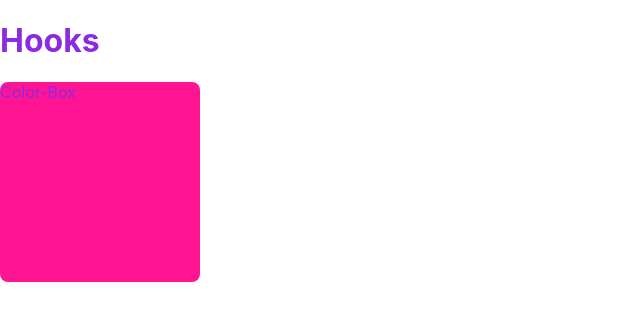
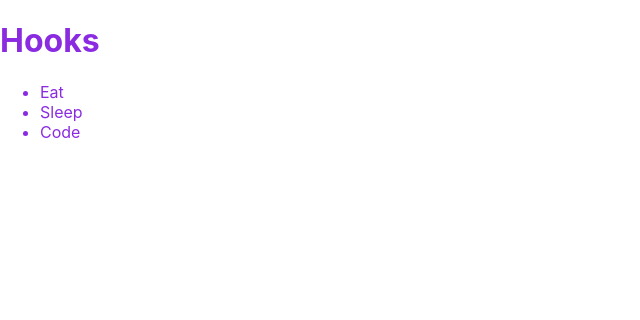
Before and after one commit to Tieu-Mai-Nhi/hooks, a React (Create React App) app: page / in a window 1280 px wide. Shown: the top 320 px of the page, without its empty margins (0-640 px from the left). Built offline with nearby package versions, Linux system fonts and the light colour scheme.

Commit message:
Add todoList

```diff
--- a/src/App.js
+++ b/src/App.js
@@ -1,11 +1,34 @@
+import { useState } from 'react';
 import './App.scss';
-import ColorBox from './components/ColorBox';
+import TodoList from './components/TodoList'
 
 function App() {
+
+  const [todoList, setTodoList] = useState([
+    { id: '1', title: 'Eat' },
+    { id: '2', title: 'Sleep' },
+    { id: '3', title: 'Code'}
+  ])
+
+  function handleTodoClick(todo) {
+    // lấy được todo được click rồi
+    console.log(todo);
+    // tìm vị trí
+    const index = todoList.findIndex(x => x.id === todo.id);
+    if (index == -1) return;
+
+    const newTodoList = [...todoList] //clone nếu muốn dùng mảng đó
+    newTodoList.splice(index, 1);
+    setTodoList(newTodoList);
+    //
+  }
+
+
+
   return (
     <div className="app">
       <h1>Hooks</h1>
-      <ColorBox />
+      <TodoList todos={todoList} onTodoClick={handleTodoClick}/>
     </div>
   );
 }
--- /dev/null
+++ b/src/components/TodoList/index.jsx
@@ -0,0 +1,36 @@
+import React from 'react';
+import PropTypes from 'prop-types';
+
+TodoList.propTypes = {
+    todos: PropTypes.array,
+    onTodoClick: PropTypes.func,
+};
+
+TodoList.defaultProps = {
+    todos: [],
+    onTodoClick: null,
+}
+
+function TodoList({ todos, onTodoClick }) {
+
+    function handleClick(todo) {
+        if (onTodoClick) {
+            onTodoClick(todo);  // thằng onTodoClick có thể bị null nên phải có điều kiện
+        }
+    }
+
+    return (
+        <ul className="todo-list">
+            {todos.map(todo => (
+                <li
+                    key={todo.id}
+                    onClick = {() => handleClick(todo)}
+                >
+                    {todo.title}
+                </li>
+            ))}
+        </ul>
+    );
+}
+
+export default TodoList;
```
Also changed, not shown: src/components/TodoList/TodoList.scss (added).
